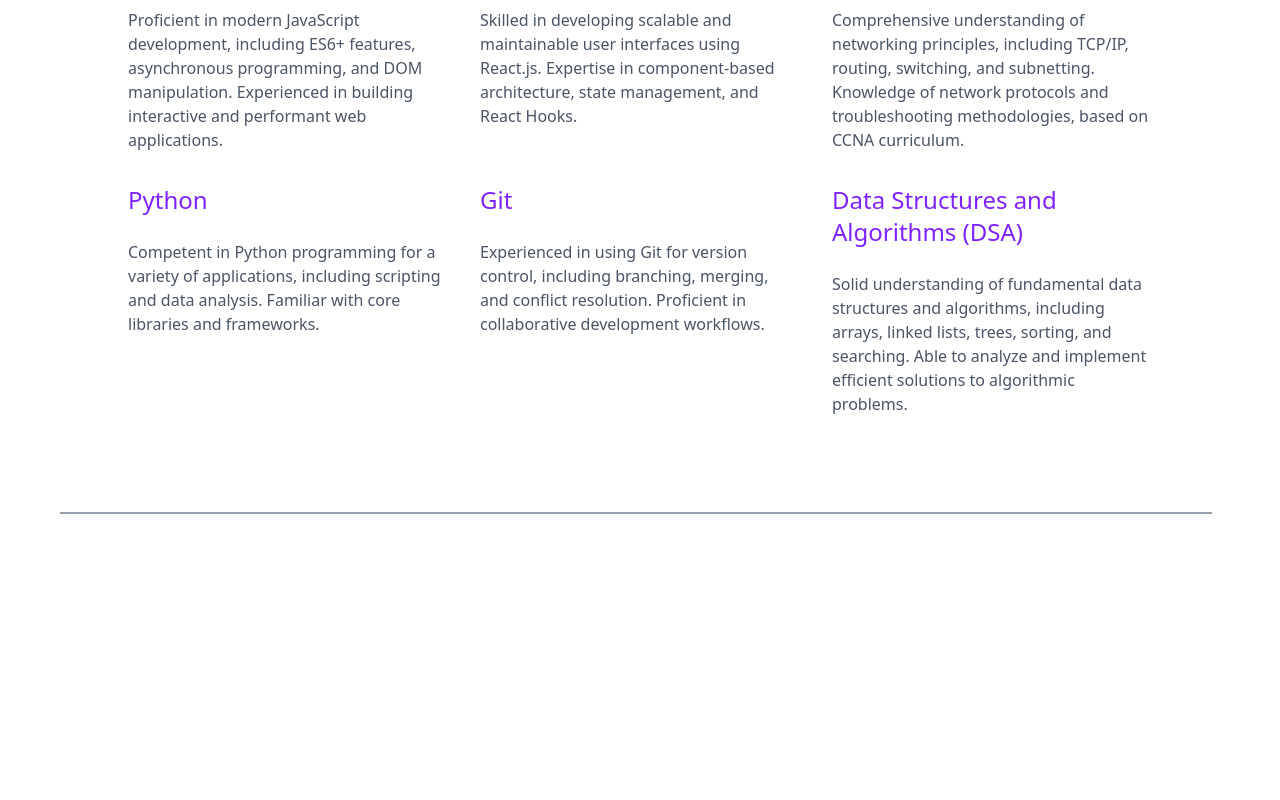
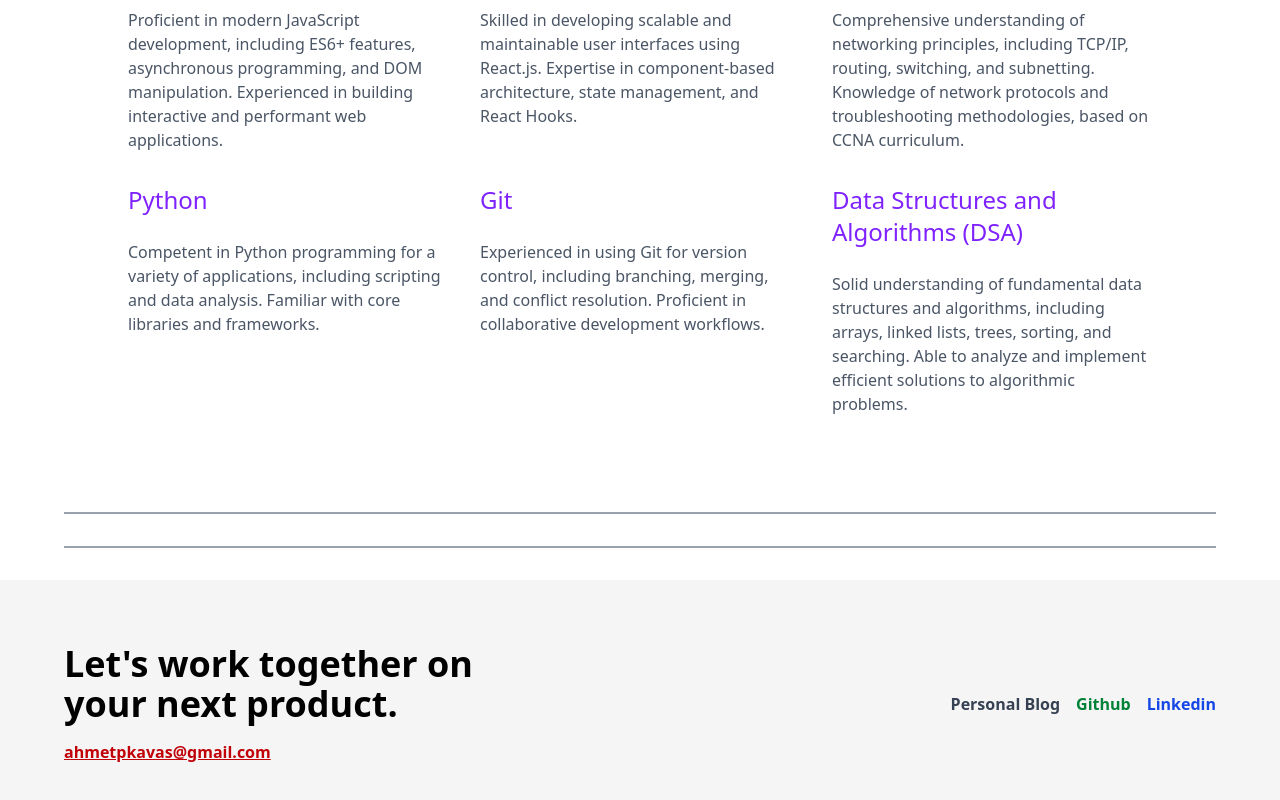
Before and after one commit to ahmetkvs/portfolio, a React (Vite) app: page / in a window 1280 px wide. Shown: the part 907-1707 px from the top of the page. Before the commit the page ends 1421 px from the top, so only its background shows below. Built offline with nearby package versions, Linux system fonts and the light colour scheme.

Commit message:
Footer component created

```diff
--- a/src/App.jsx
+++ b/src/App.jsx
@@ -3,6 +3,7 @@ import Navbar from "./components/navbar/Navbar";
 import Header from "./components/header/Header";
 import ThemeSwitchers from "./components/themeSwitchers/ThemeSwitchers";
 import Skills from "./components/skills/Skills";
+import Footer from "./components/footer/Footer";
 
 function App() {
   return (
@@ -12,7 +13,9 @@ function App() {
         <Navbar />
         <Header />
         <Skills />
-        <hr className="w-full border-t-2 border-solid border-gray-400 mr-2" />
+        <hr className="w-full border-t-2 border-solid border-gray-400" />
+        <hr className="w-full border-t-2 border-solid border-gray-400" />
+        <Footer />
       </main>
     </BrowserRouter>
   );
--- /dev/null
+++ b/src/components/footer/Footer.jsx
@@ -0,0 +1,44 @@
+import { Link } from "react-router-dom";
+
+function Footer() {
+  return (
+    <footer className="bg-[#F5F5F5] py-16 w-screen">
+      <div className="max-w-7xl mx-auto px-4 md:px-8 lg:px-16 flex flex-col md:flex-row items-center justify-between">
+        {/* Left Side (Heading and Email) */}
+        <div className="text-center md:text-left mb-8 md:mb-0">
+          <h2 className="text-4xl font-semibold mb-4">
+            Let's work together on <br /> your next product.
+          </h2>
+          <p className="text-red-700 underline font-semibold">
+            ahmetpkavas@gmail.com
+          </p>
+        </div>
+
+        {/* Right Side (Links) */}
+        <nav className="flex items-center space-x-4">
+          <Link to="#" className="text-gray-700 font-semibold hover:underline">
+            Personal Blog
+          </Link>
+          <a
+            href="https://github.com/ahmetkvs"
+            className="text-green-700 font-semibold hover:underline"
+            target="_blank" // Important for opening in a new tab
+            rel="noopener noreferrer" // Important for security
+          >
+            Github
+          </a>
+          <a
+            href="https://www.linkedin.com/in/ahmetkavas"
+            className="text-blue-700 font-semibold hover:underline"
+            target="_blank" // Important for opening in a new tab
+            rel="noopener noreferrer" // Important for security
+          >
+            Linkedin
+          </a>
+        </nav>
+      </div>
+    </footer>
+  );
+}
+
+export default Footer;
```
